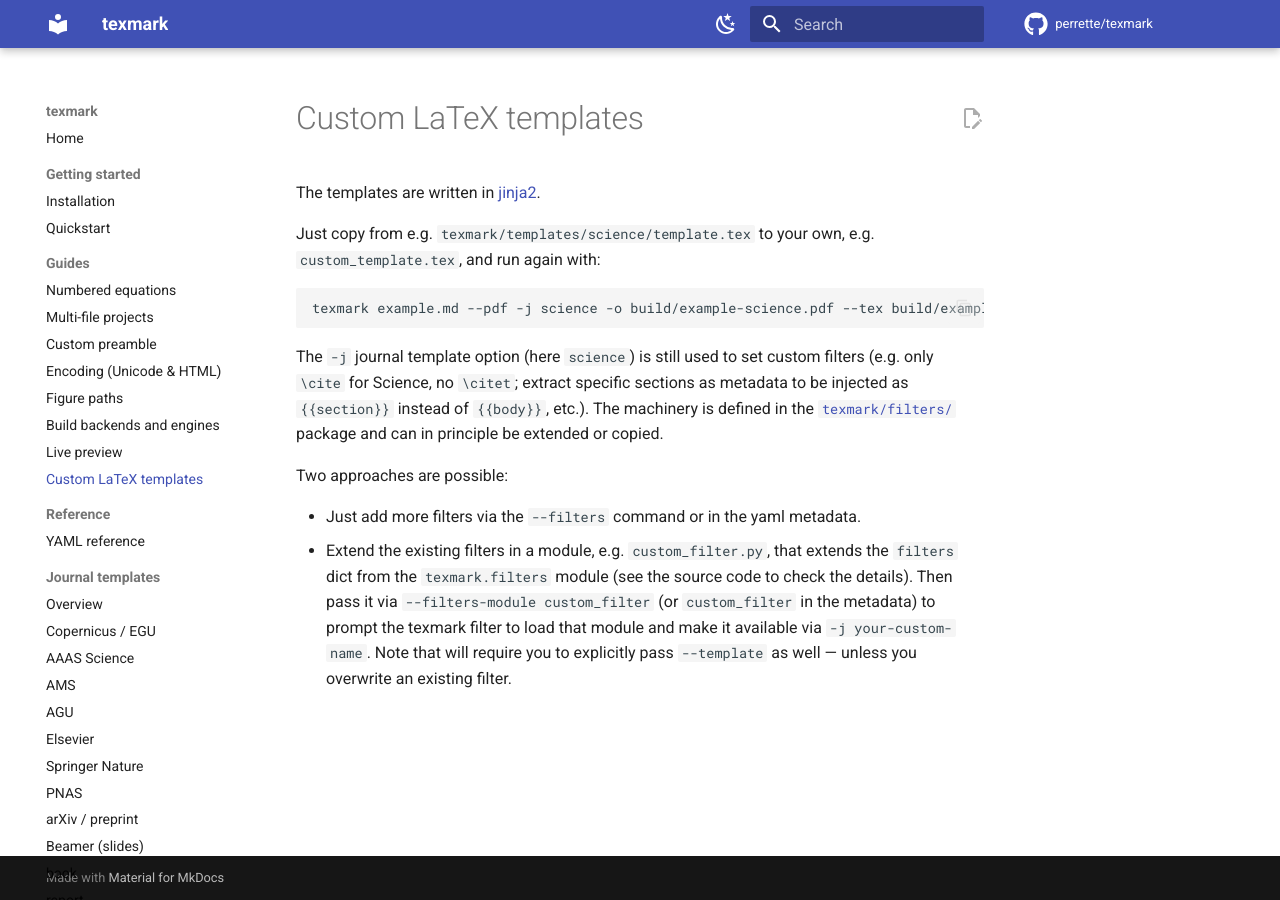
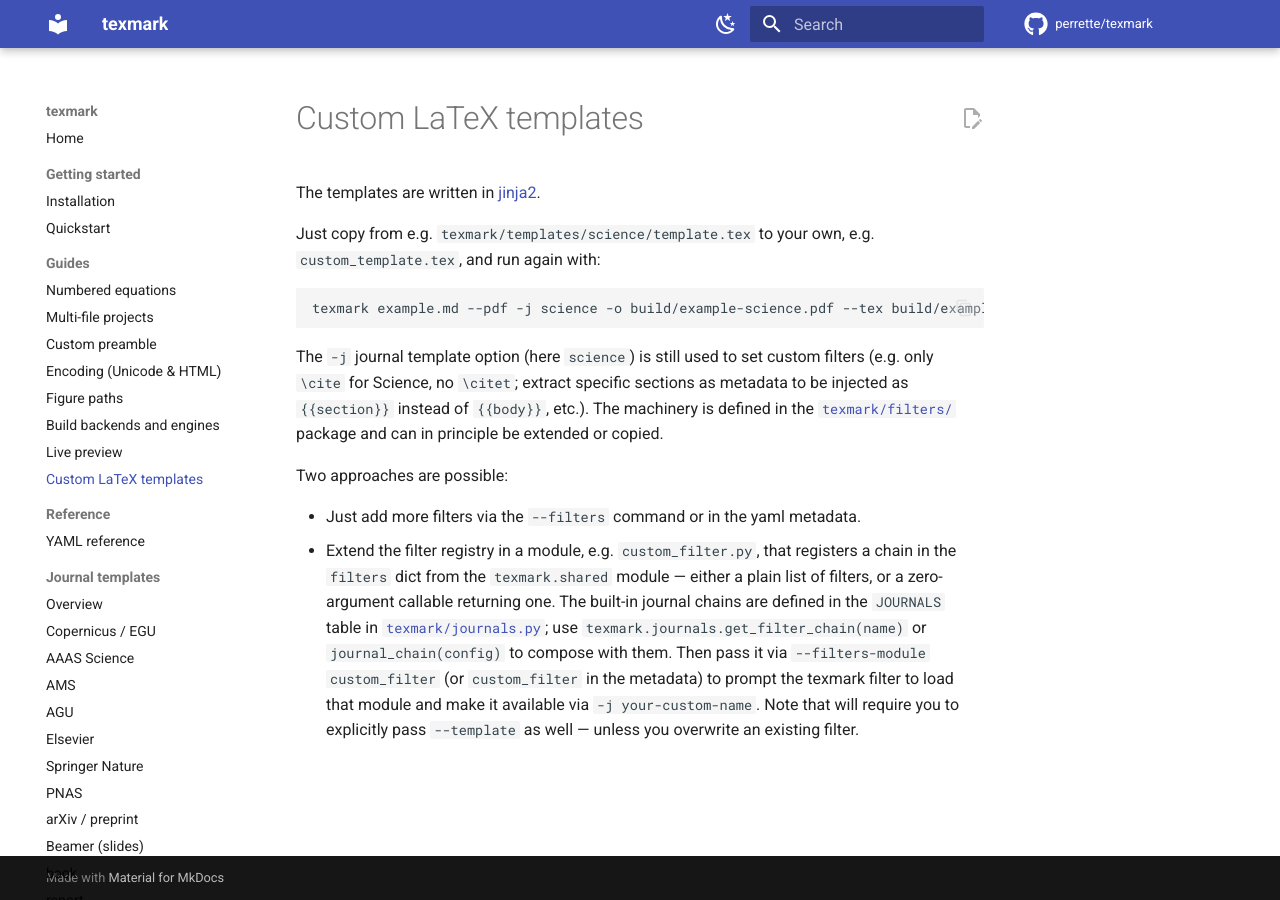
Before and after one commit to perrette/texmark, an MkDocs documentation site: the page built from docs/custom-templates.md, in a window 1280 px wide. Built offline with MkDocs 1.6.1 and Material for MkDocs 9.7.7, drawn with Linux system fonts in a browser that asks for light colours; comment, search, counter and statistics services are not loaded.

Commit message:
docs: update project-root fallback, filter registry pointers, missing-figure warning

```diff
--- a/docs/custom-templates.md
+++ b/docs/custom-templates.md
@@ -19,9 +19,13 @@
 Two approaches are possible:
 
 - Just add more filters via the `--filters` command or in the yaml metadata.
-- Extend the existing filters in a module, e.g. `custom_filter.py`, that extends
-  the `filters` dict from the `texmark.filters` module (see the source code to
-  check the details). Then pass it via `--filters-module custom_filter`
+- Extend the filter registry in a module, e.g. `custom_filter.py`, that
+  registers a chain in the `filters` dict from the `texmark.shared` module —
+  either a plain list of filters, or a zero-argument callable returning one.
+  The built-in journal chains are defined in the `JOURNALS` table in
+  [`texmark/journals.py`](https://github.com/perrette/texmark/blob/main/texmark/journals.py);
+  use `texmark.journals.get_filter_chain(name)` or `journal_chain(config)` to
+  compose with them. Then pass it via `--filters-module custom_filter`
   (or `custom_filter` in the metadata) to prompt the texmark filter to load that
   module and make it available via `-j your-custom-name`. Note that will require
   you to explicitly pass `--template` as well — unless you overwrite an existing
```
Also changed, not shown: docs/figures.md (+4 -0 lines), docs/multi-file.md (+2 -1 lines).
